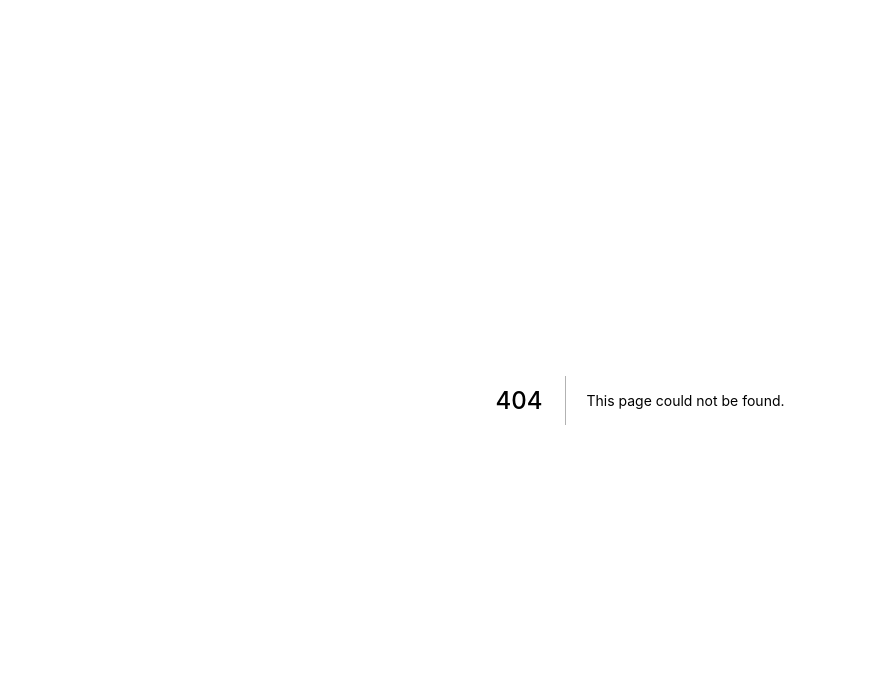
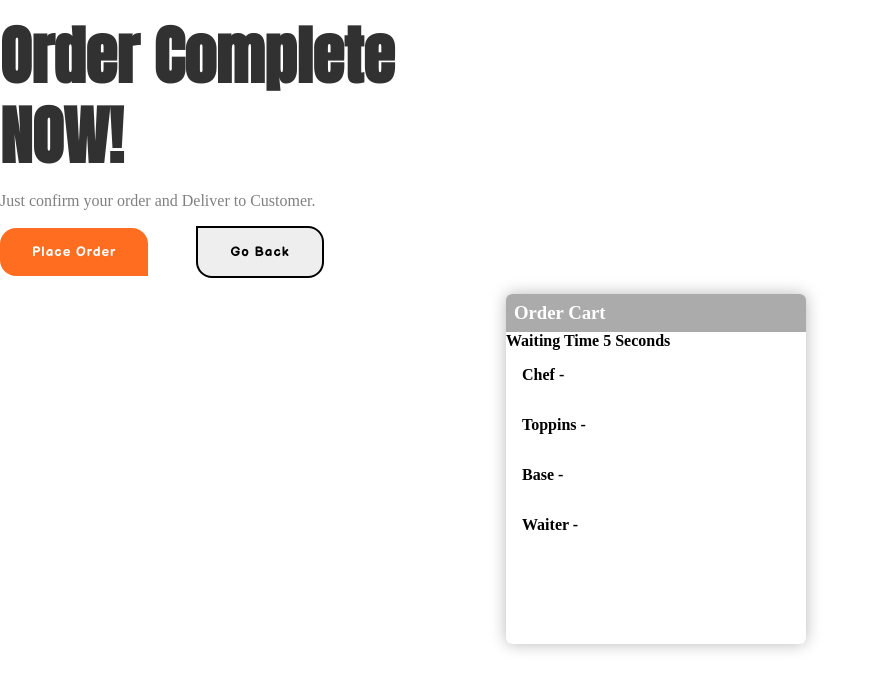
Before and after one commit to Donstesh/PizzaS, a Next.js app: page /Comp/CheckOrder in a window 1280 px wide. Before the commit this address had no page. Shown: the top 690 px of the page, without its empty margins (0-876 px from the left). Built offline with nearby package versions, Linux system fonts and the light colour scheme; a web font is replaced by a local one.

Commit message:
Speling Change

```diff
--- /dev/null
+++ b/pages/Comp/CheckOrder.jsx
@@ -0,0 +1,22 @@
+import Styles from "../../styles/Home.module.css"
+import { motion } from 'framer-motion'
+import CartBox from "./CartBox"
+export default function CheckOrder({ toNext, selectedBase, selectedToppins, selectedWaiter, selectedChef }) {
+    return (
+        <motion.main animate={{ y: [1000, 0] }} transition={{ duration: 5 ,type: "spring", damping: 3, ease: [0.075, 0.82, 0.165, 1] }} >
+            <div className={Styles.child_one}>
+                <h1> Order Complete <br /> NOW!</h1>
+                <p>Just confirm your order and Deliver to Customer.</p>
+                <div>
+                    <button onClick={() => {
+                        alert("Order Placed")
+                    }}>Place Order</button>
+                    <button onClick={() => { toNext(0) }}>Go back</button>
+                </div>
+            </div>
+            <div className={Styles.child_two}>
+                <CartBox position="relative" R="0" L="1rem" T="-0rem" selectedChef={selectedChef} selectedBase={selectedBase} selectedToppins={selectedToppins} selectedWaiter={selectedWaiter} />
+            </div>
+        </motion.main>
+    )
+}
```
